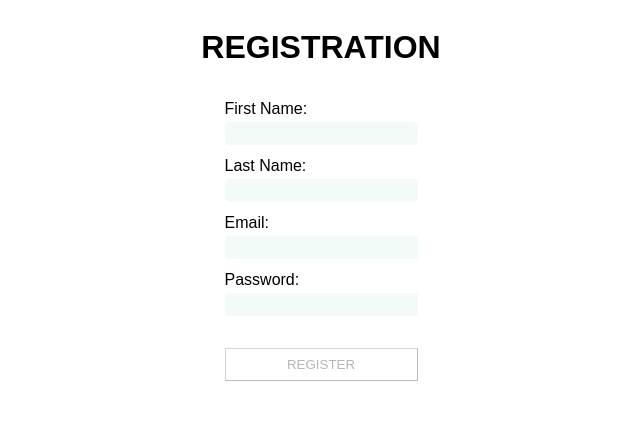
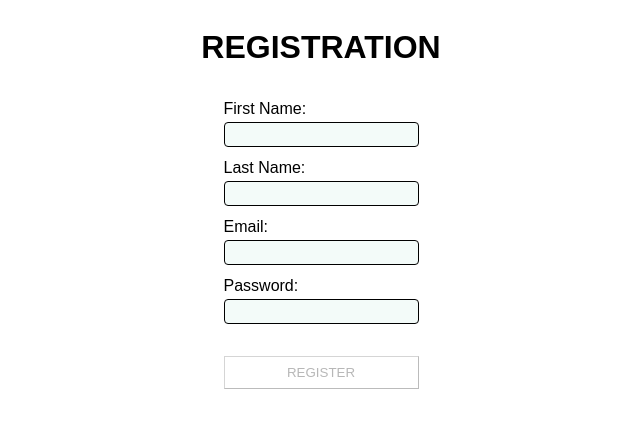
Before and after one commit to gitdeepsingh/budge, an Angular app: page / in a window 1280 px wide. Shown: the top 428 px of the page, without its empty margins (319-959 px from the left). Built offline with nearby package versions, Linux system fonts and the light colour scheme.

Commit message:
css changes

```diff
--- a/src/app/registration/registration.component.css
+++ b/src/app/registration/registration.component.css
@@ -15,7 +15,7 @@
 .regist-form input {
     padding: 0.25rem 0.5rem;
     background-color : #f3fbf9;
-    border: none;
+    border: 1px solid;;
     border-radius: 0.25rem;
     outline: none;
 }
--- a/src/app/registration/registration.component.html
+++ b/src/app/registration/registration.component.html
@@ -13,7 +13,7 @@
         </div>
 
         <label for="lasname">Last Name: </label>
-        <input type="text" id="lastname" formControlName="lastName" />
+        <input type="text" id="lastname" autocomplete="off" formControlName="lastName" />
 
         <label for="email">Email: </label>
         <input type="email" id="email" autocomplete="off" formControlName="email" />
```
